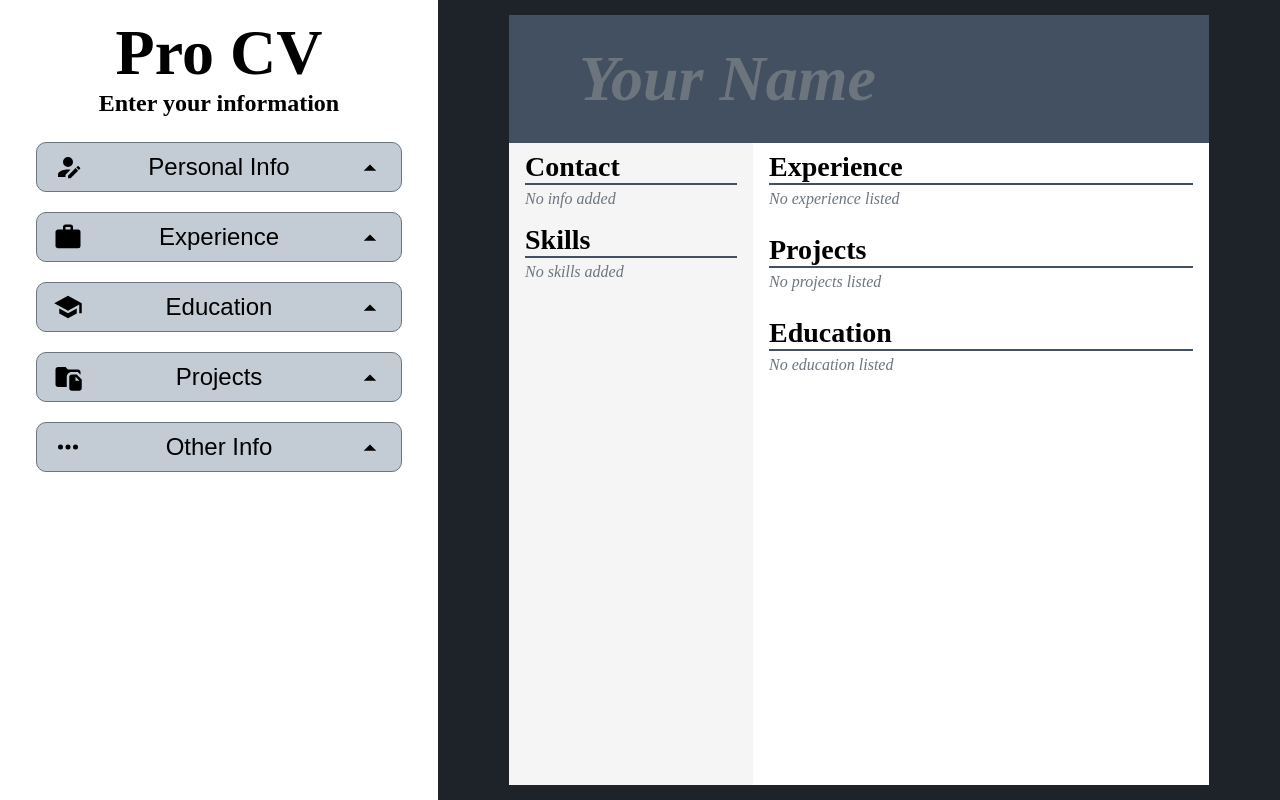
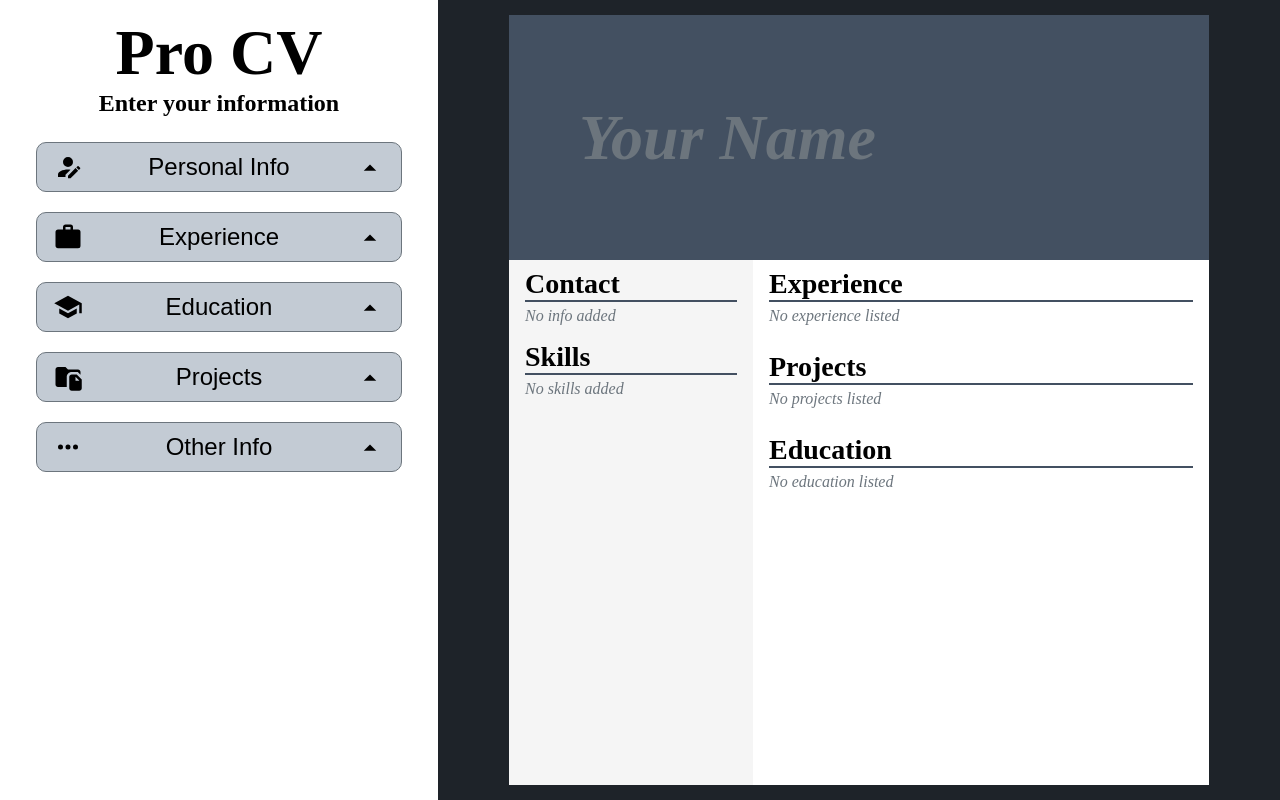
Before and after one commit to devchap8/cv-application, a React (Vite) app: page / in a window 1280 px wide. Built offline with nearby package versions, Linux system fonts and the light colour scheme.

Commit message:
Make cv scrollable

```diff
--- a/src/styles/index.css
+++ b/src/styles/index.css
@@ -212,6 +212,8 @@ input:focus, textarea:focus {
   display: flex;
   justify-content: center;
   padding: 15px;
+  height: 100%;
+  overflow: auto;
   @media (max-width: 900px) {
     flex: 0 0 auto;
     width: 100%;
@@ -227,6 +229,7 @@ input:focus, textarea:focus {
   flex: 1;
   display: flex;
   flex-direction: column;
+  height: 100%;
   @media (max-width: 900px) {
     width: 100%;
     margin: 0 auto;
@@ -236,13 +239,13 @@ input:focus, textarea:focus {
 .cvHeader {
   background-color: var(--bg-medium);
   color: var(--bg-subtle);
-  flex: 1;
+  flex: 1 0 auto;
   font-size: 4rem;
   font-weight: bold;
   display: flex;
   align-items: center;
   padding-left: 10%;
-  max-height: 140px;
+  height: 140px;
 }
 
 .cvBottom {
@@ -255,6 +258,7 @@ input:focus, textarea:focus {
   display: flex;
   flex-direction: column;
   gap: 1rem;
+  height: 100%;
 }
 
 .cvSidebar {
@@ -265,6 +269,7 @@ input:focus, textarea:focus {
 
 .cvMain {
   flex: 2;
+  background-color: var(--bg-main);
 }
 
 .nullInfo {
```
